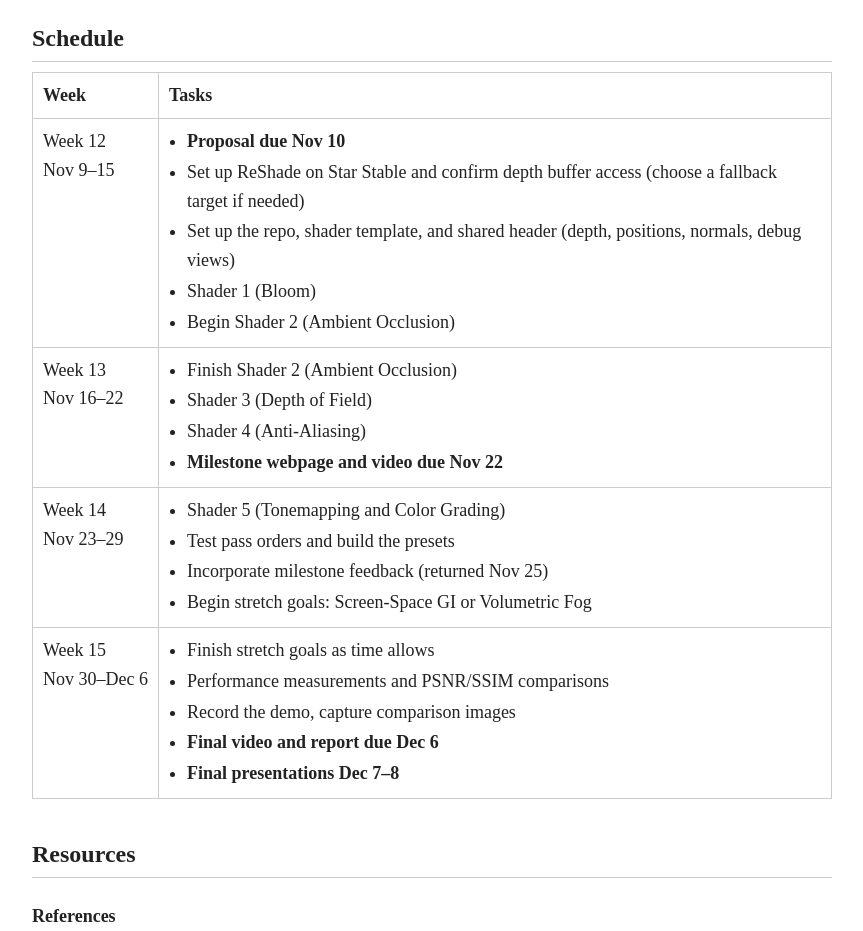
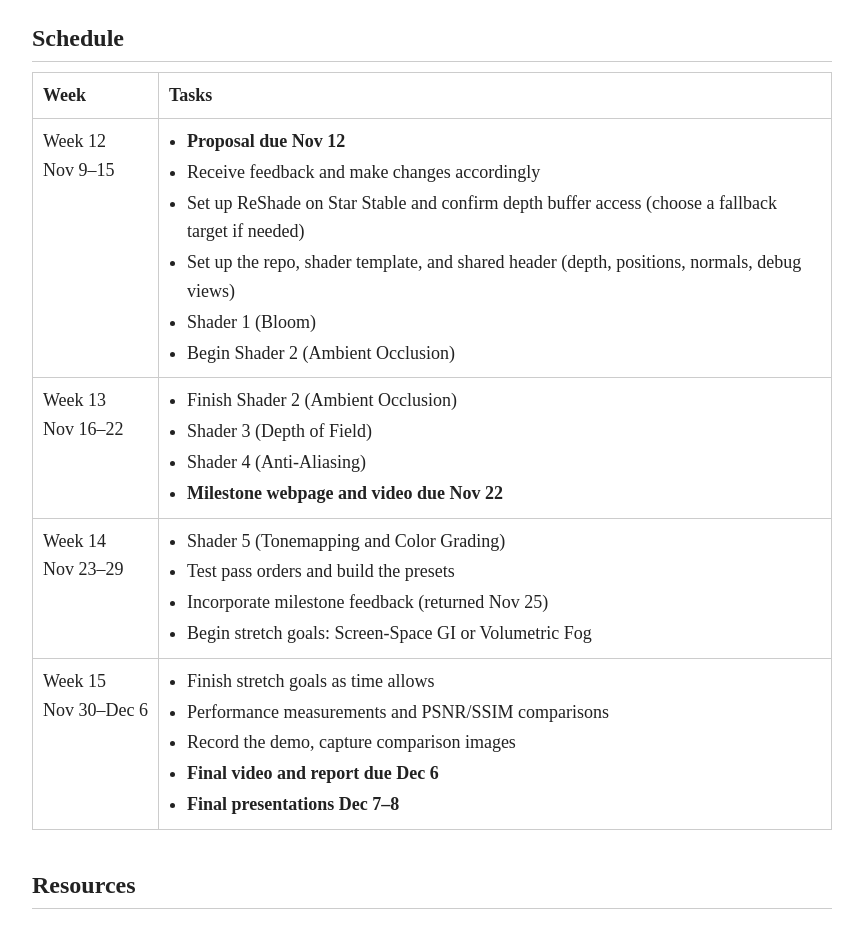
Before and after one commit to paxin1/cs184-final-project, a plain HTML site: page index.html in a window 1280 px wide. Shown: the part 2480-3411 px from the top of the page, without its empty margins (208-1071 px from the left). Drawn offline with Linux system fonts and the light colour scheme.

Commit message:
fix: update proposal due date

```diff
--- a/index.html
+++ b/index.html
@@ -140,7 +140,8 @@
               <td>Week 12<br />Nov 9–15</td>
               <td>
                 <ul>
-                  <li><strong>Proposal due Nov 10</strong></li>
+                  <li><strong>Proposal due Nov 12</strong></li>
+                  <li>Receive feedback and make changes accordingly</li>
                   <li>Set up ReShade on Star Stable and confirm depth buffer access (choose a fallback target if needed)</li>
                   <li>Set up the repo, shader template, and shared header (depth, positions, normals, debug views)</li>
                   <li>Shader 1 (Bloom)</li>
```
